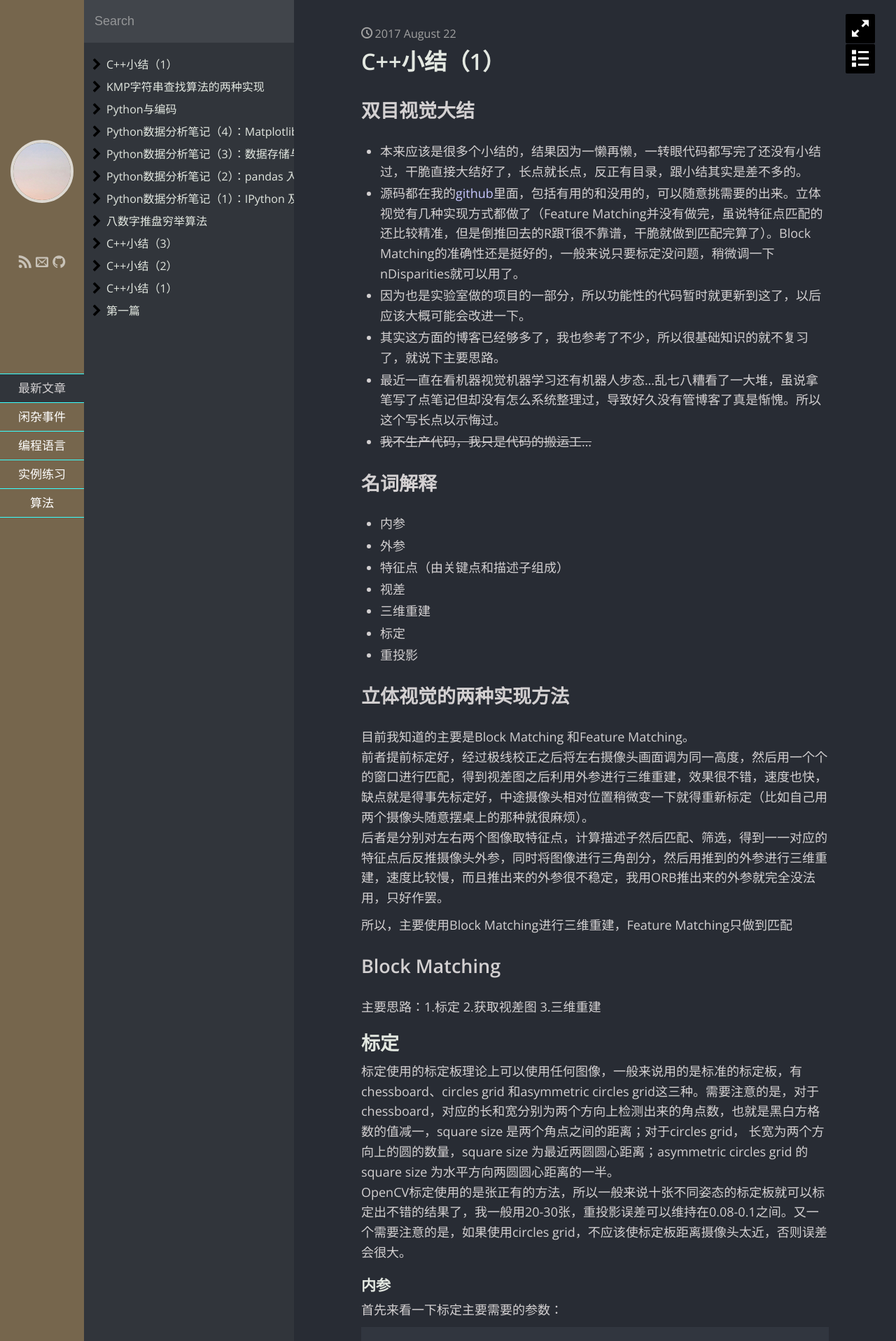
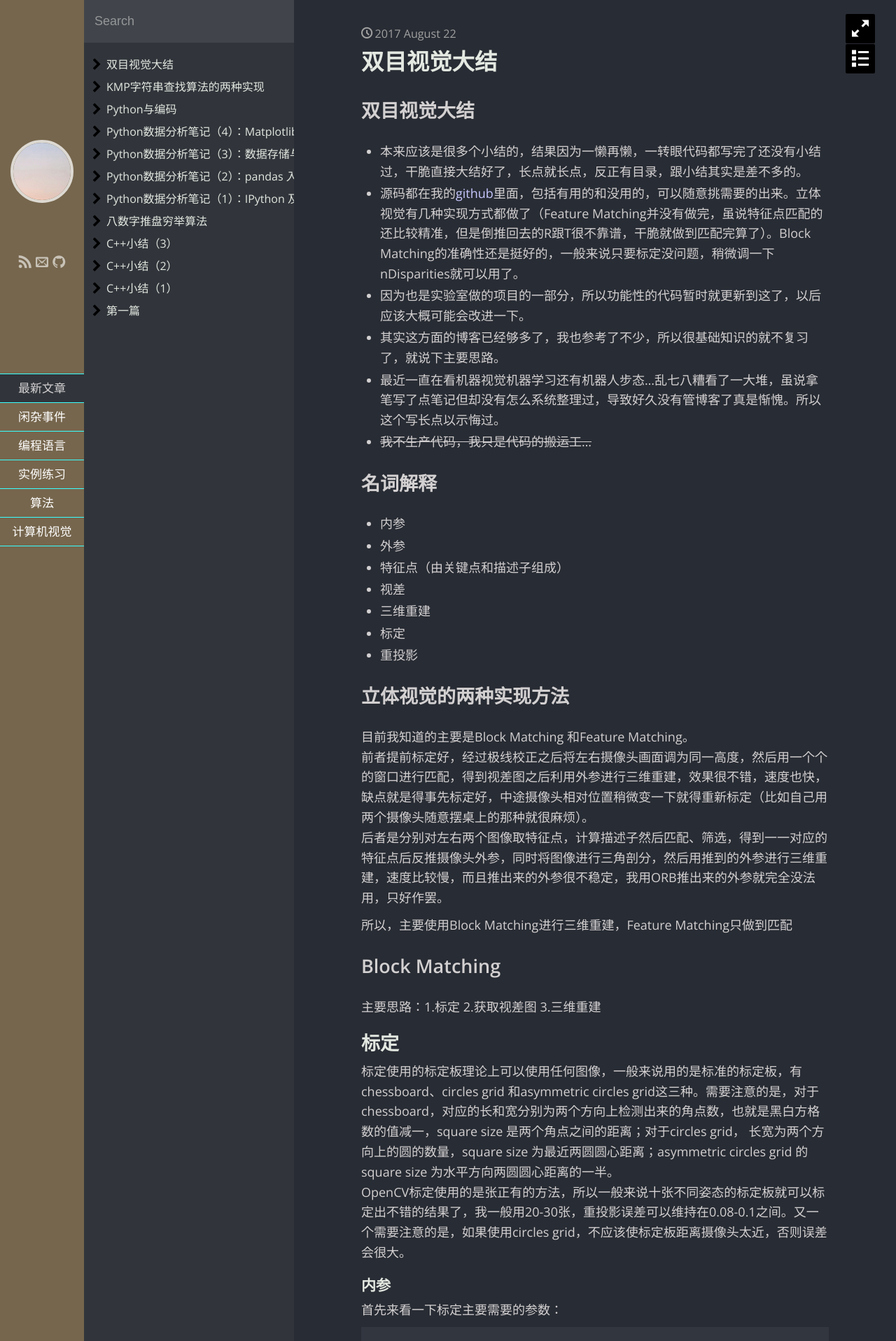
Before and after one commit to Donche/Donche.github.io, a Jekyll site: the page built from _posts/CV/2017-8-22-StereoVision.md, in a window 1280 px wide. Shown: the top 1917 px of the page at 70% size. Built offline with Jekyll 4.4.1, drawn with Linux system fonts in a browser that asks for light colours; some web fonts are replaced.

Commit message:
stereo vision blog

```diff
--- a/_posts/CV/2017-8-22-StereoVision.md
+++ b/_posts/CV/2017-8-22-StereoVision.md
@@ -1,8 +1,8 @@
 ---
 layout: post
-title: C++小结（1）
-category: 编程语言
-keywords: C++,2017，编程语言
+title: 双目视觉大结
+category: 计算机视觉
+keywords: OpenCV,2017,C++
 ---
 
 # 双目视觉大结
```
